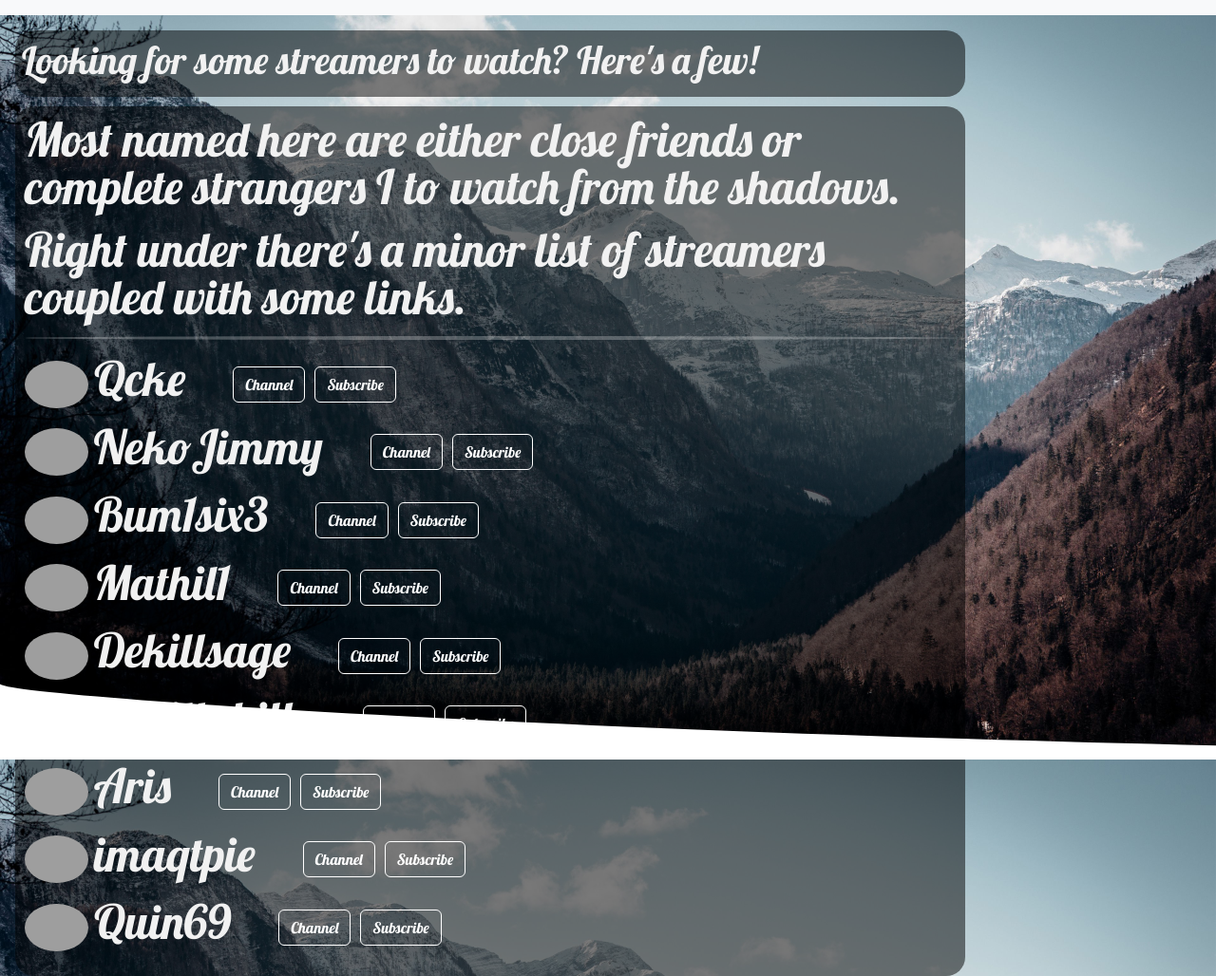
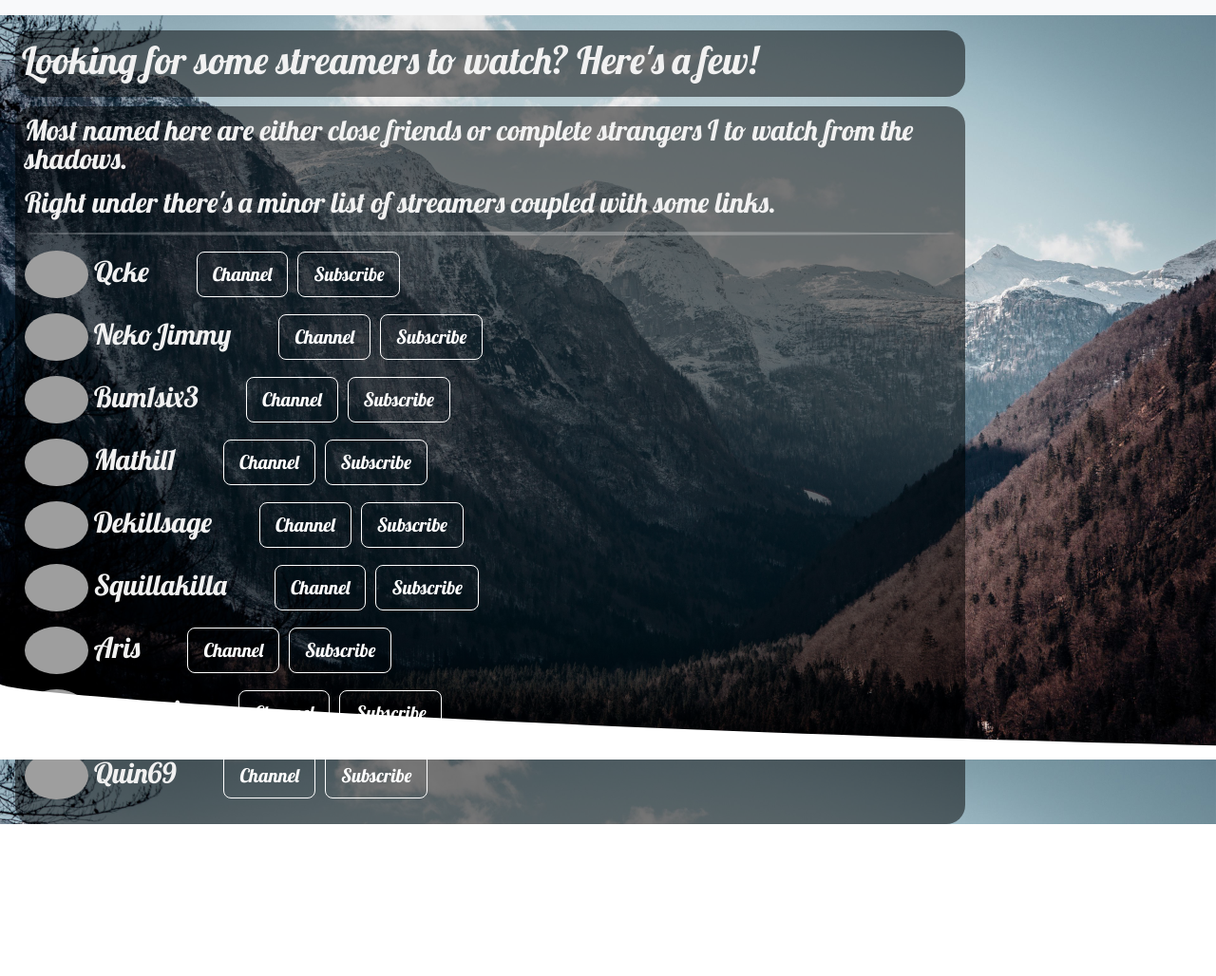
Before and after one commit to Daindin/daindin.github.io, a plain HTML site: page index.html in a window 1280 px wide. Shown: the whole page at 95% size. After the commit the page ends 868 px from the top, so only its background shows below. Drawn offline with nearby package versions, Linux system fonts and the light colour scheme; grey boxes are pictures that could not be loaded.

Commit message:
Add files via upload

```diff
--- a/index.html
+++ b/index.html
@@ -32,50 +32,50 @@
 				<!--Streamer names/logos + button links-->
 				<p class="logo">
 					<img style="height: 50px; width: auto; border-radius: 50%; margin: 0px 6px 0px 0px" src="https://static-cdn.jtvnw.net/jtv_user_pictures/6b12d662-4147-4f0c-bae3-2bcdf6f8b36b-profile_image-70x70.png" />Qcke<a href="https://www.twitch.tv/qcke_" target="_blank"
-						><button type="button" class="btn btn-outline-primary">Channel</button></a
-					><a href="https://www.twitch.tv/products/qcke_" target="_blank"><button type="button" class="btn btn-outline-secondary">Subscribe</button></a>
+						><button type="button" class="btn btn-outline-primary btn-lg">Channel</button></a
+					><a href="https://www.twitch.tv/products/qcke_" target="_blank"><button type="button" class="btn btn-outline-secondary btn-lg">Subscribe</button></a>
 				</p>
 				<p class="logo">
 					<img style="height: 50px; width: auto; border-radius: 50%; margin: 0px 6px 0px 0px" src="https://static-cdn.jtvnw.net/jtv_user_pictures/e7d044e2-5b98-4405-87e7-868d51d95497-profile_image-70x70.png" />NekoJimmy<a href="https://www.twitch.tv/NekoJimmy" target="_blank"
-						><button type="button" class="btn btn-outline-primary">Channel</button></a
-					><a href="https://www.twitch.tv/products/nekojimmy" target="_blank"><button type="button" class="btn btn-outline-secondary">Subscribe</button></a>
+						><button type="button" class="btn btn-outline-primary btn-lg">Channel</button></a
+					><a href="https://www.twitch.tv/products/nekojimmy" target="_blank"><button type="button" class="btn btn-outline-secondary btn-lg">Subscribe</button></a>
 				</p>
 				<p class="logo">
 					<img style="height: 50px; width: auto; border-radius: 50%; margin: 0px 6px 0px 0px" src="https://static-cdn.jtvnw.net/jtv_user_pictures/bum1six3-profile_image-7bbfd9fc52c201e9-70x70.png" />Bum1six3<a href="https://www.twitch.tv/bum1six3" target="_blank"
-						><button type="button" class="btn btn-outline-primary">Channel</button></a
-					><a href="https://www.twitch.tv/products/bum1six3" target="_blank"><button type="button" class="btn btn-outline-secondary">Subscribe</button></a>
+						><button type="button" class="btn btn-outline-primary btn-lg">Channel</button></a
+					><a href="https://www.twitch.tv/products/bum1six3" target="_blank"><button type="button" class="btn btn-outline-secondary btn-lg">Subscribe</button></a>
 				</p>
 				<p class="logo">
 					<img style="height: 50px; width: auto; border-radius: 50%; margin: 0px 6px 0px 0px" src="https://static-cdn.jtvnw.net/jtv_user_pictures/mathil1-profile_image-39376f797063a87b-70x70.jpeg" />Mathil1<a href="https://www.twitch.tv/Mathil1" target="_blank"
-						><button type="button" class="btn btn-outline-primary">Channel</button></a
-					><a href="https://www.twitch.tv/products/mathil1" target="_blank"><button type="button" class="btn btn-outline-secondary">Subscribe</button></a>
+						><button type="button" class="btn btn-outline-primary btn-lg">Channel</button></a
+					><a href="https://www.twitch.tv/products/mathil1" target="_blank"><button type="button" class="btn btn-outline-secondary btn-lg">Subscribe</button></a>
 				</p>
 				<p class="logo">
 					<img style="height: 50px; width: auto; border-radius: 50%; margin: 0px 6px 0px 0px" src="https://static-cdn.jtvnw.net/jtv_user_pictures/af38db3a-03dd-4fe2-ae67-c59eada7f67f-profile_image-70x70.png" />Dekillsage<a href="https://www.twitch.tv/dekillsage" target="_blank"
-						><button type="button" class="btn btn-outline-primary">Channel</button></a
-					><a href="https://www.twitch.tv/products/dekillsage" target="_blank"><button type="button" class="btn btn-outline-secondary">Subscribe</button></a>
+						><button type="button" class="btn btn-outline-primary btn-lg">Channel</button></a
+					><a href="https://www.twitch.tv/products/dekillsage" target="_blank"><button type="button" class="btn btn-outline-secondary btn-lg">Subscribe</button></a>
 				</p>
 				<p class="logo">
 					<img style="height: 50px; width: auto; border-radius: 50%; margin: 0px 6px 0px 0px" src="https://static-cdn.jtvnw.net/jtv_user_pictures/f740cd78-f64a-4b40-92ec-c2db8cba7651-profile_image-70x70.png" />Squillakilla<a href="https://www.twitch.tv/Squillakilla" target="_blank"
-						><button type="button" class="btn btn-outline-primary">Channel</button></a
-					><a href="https://www.twitch.tv/products/squillakilla" target="_blank"><button type="button" class="btn btn-outline-secondary">Subscribe</button></a>
+						><button type="button" class="btn btn-outline-primary btn-lg">Channel</button></a
+					><a href="https://www.twitch.tv/products/squillakilla" target="_blank"><button type="button" class="btn btn-outline-secondary btn-lg">Subscribe</button></a>
 				</p>
 				<p class="logo">
 					<img style="height: 50px; width: auto; border-radius: 50%; margin: 0px 6px 0px 0px" src="https://static-cdn.jtvnw.net/jtv_user_pictures/avoidingthepuddle-profile_image-8656268d189524ec-70x70.jpeg" />Aris<a href="https://www.twitch.tv/avoidingthepuddle" target="_blank"
-						><button type="button" class="btn btn-outline-primary">Channel</button></a
-					><a href="https://www.twitch.tv/products/avoidingthepuddle" target="_blank"><button type="button" class="btn btn-outline-secondary">Subscribe</button></a>
+						><button type="button" class="btn btn-outline-primary btn-lg">Channel</button></a
+					><a href="https://www.twitch.tv/products/avoidingthepuddle" target="_blank"><button type="button" class="btn btn-outline-secondary btn-lg">Subscribe</button></a>
 				</p>
 				<p class="logo">
 					<img style="height: 50px; width: auto; border-radius: 50%; margin: 0px 6px 0px 0px" src="https://static-cdn.jtvnw.net/jtv_user_pictures/imaqtpie-profile_image-8efb10b7bed60d76-50x50.jpeg" />imaqtpie<a href="https://www.twitch.tv/imaqtpie" target="_blank"
-						><button type="button" class="btn btn-outline-primary">Channel</button></a
-					><a href="https://www.twitch.tv/products/imaqtpie" target="_blank"><button type="button" class="btn btn-outline-secondary">Subscribe</button></a>
+						><button type="button" class="btn btn-outline-primary btn-lg">Channel</button></a
+					><a href="https://www.twitch.tv/products/imaqtpie" target="_blank"><button type="button" class="btn btn-outline-secondary btn-lg">Subscribe</button></a>
 				</p>
 				<p class="logo">
 					<img style="height: 50px; width: auto; border-radius: 50%; margin: 0px 6px 0px 0px" src="https://static-cdn.jtvnw.net/jtv_user_pictures/2f5addde-fd0d-4a10-82a9-ea91ebb17f8d-profile_image-150x150.png?imenable=1&impolicy=user-profile-picture&imwidth=100" />Quin69<a
 						href="https://www.twitch.tv/quin69"
 						target="_blank"
-						><button type="button" class="btn btn-outline-primary">Channel</button></a
-					><a href="https://www.twitch.tv/products/quin69" target="_blank"><button type="button" class="btn btn-outline-secondary">Subscribe</button></a>
+						><button type="button" class="btn btn-outline-primary btn-lg">Channel</button></a
+					><a href="https://www.twitch.tv/products/quin69" target="_blank"><button type="button" class="btn btn-outline-secondary btn-lg">Subscribe</button></a>
 				</p>
 			</div>
 		</div>
--- a/style.css
+++ b/style.css
@@ -37,7 +37,7 @@ container2 {
 }
 
 .container2 .content1 {
-	font-size: 50px;
+	font-size: 30px;
 	line-height: 1;
 	position: absolute; /* Position the background text */
 	top: 7rem; /* At the bottom. Use top:0 to append it to the top */
```
